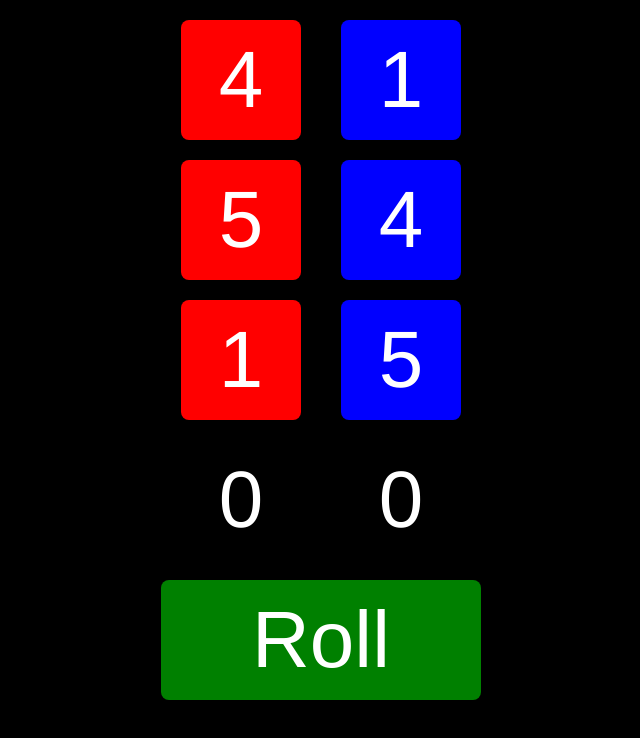
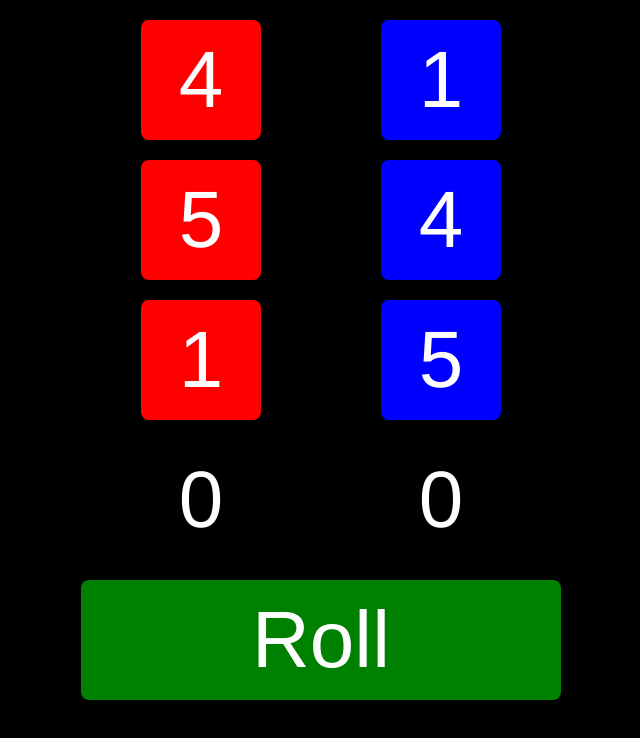
Before and after one commit to lumnn/risk-dices, a Vue app: page / in a window 1280 px wide. Shown: the top 738 px of the page, without its empty margins (319-959 px from the left). Built offline with nearby package versions, Linux system fonts and the light colour scheme.

Commit message:
Changed width on dekstop

```diff
--- a/src/App.vue
+++ b/src/App.vue
@@ -126,7 +126,7 @@ body {
   -webkit-font-smoothing: antialiased;
   -moz-osx-font-smoothing: grayscale;
   text-align: center;
-  max-width: 320px;
+  max-width: 480px;
   font-size: 10vh;
   margin: auto;
 }
```
